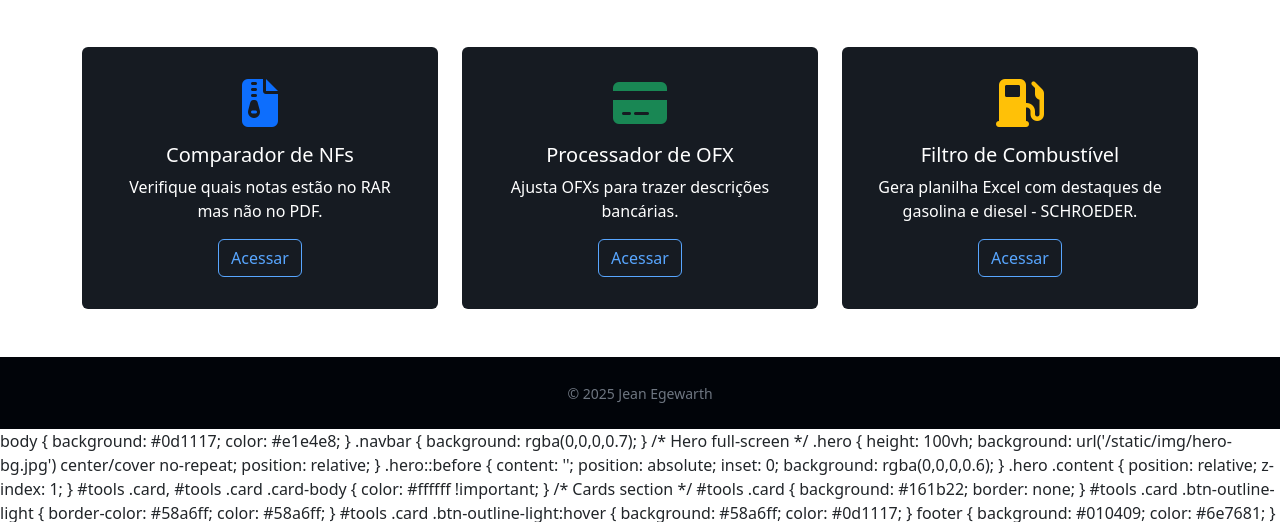
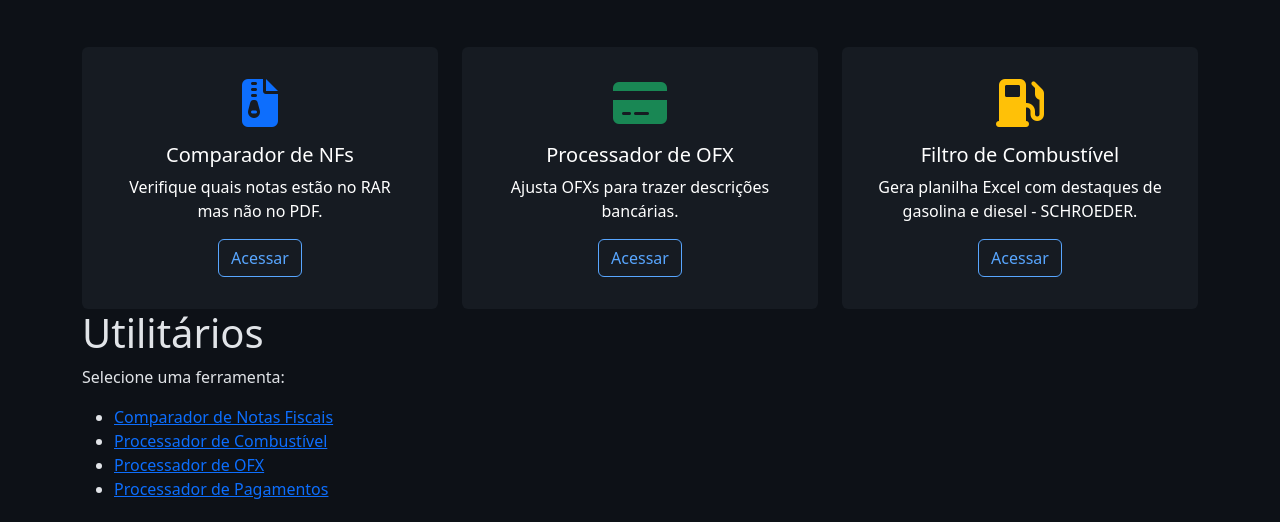
Before and after one commit to Egewarth05/Utilitarios, a Flask app: page / in a window 1280 px wide. Shown: the part 801-1323 px from the top of the page. Run offline with Flask 3, Linux system fonts and the light colour scheme.

Commit message:
Update index.html

```diff
--- a/templates/index.html
+++ b/templates/index.html
@@ -3,15 +3,6 @@
 <head>
   <meta charset="UTF-8" />
   <title>Utilitários Internos</title>
-  <!-- Bootstrap e FontAwesome para ícones -->
-  <link href="https://cdn.jsdelivr.net/npm/bootstrap@5.3.0/dist/css/bootstrap.min.css" rel="stylesheet"/>
-  <link href="https://cdnjs.cloudflare.com/ajax/libs/font-awesome/6.4.0/css/all.min.css" rel="stylesheet"/>
-  <style><!DOCTYPE html>
-<html lang="pt-BR">
-<head>
-  <meta charset="UTF-8" />
-  <title>Utilitários Internos</title>
-  <!-- Bootstrap e FontAwesome para ícones -->
   <link href="https://cdn.jsdelivr.net/npm/bootstrap@5.3.0/dist/css/bootstrap.min.css" rel="stylesheet"/>
   <link href="https://cdnjs.cloudflare.com/ajax/libs/font-awesome/6.4.0/css/all.min.css" rel="stylesheet"/>
   <style>
@@ -63,15 +54,12 @@
 </head>
 <body>
 
-  <!-- Navbar fixa -->
   <nav class="navbar navbar-expand-lg navbar-dark fixed-top">
   <div class="container">
     <a class="navbar-brand d-flex align-items-center" href="#">
-      <!-- Logo esticada (ajuste width/height conforme necessário) -->
       <img src="{{ url_for('static', filename='img/inatec-logo.png') }}"
            alt="INATEC"
            style="height:50px; width:auto; max-width:200px; object-fit:contain;">
-      <!-- Se quiser manter o texto ao lado: -->
       <span class="ms-3">Utilitários</span>
     </a>
     <button class="navbar-toggler" data-bs-toggle="collapse" data-bs-target="#navMenu">
@@ -87,7 +75,6 @@
 
     <header class="hero d-flex align-items-center justify-content-center text-center text-white">
     <div class="content container">
-        <!-- REMOVIDA A LOGO CENTRAL -->
         <h1 class="display-4 fw-bold">Utilitários Internos</h1>
         <p class="lead mb-4">Facilitadores de tarefas do escritório</p>
         <a href="#tools" class="btn btn-primary btn-lg">Ver Ferramentas</a>
@@ -98,7 +85,6 @@
     <div class="container">
       <div class="row g-4">
 
-        <!-- Comparador NF -->
         <div class="col-md-4">
           <div class="card h-100 text-center p-3">
             <div class="card-body">
@@ -110,7 +96,6 @@
           </div>
         </div>
 
-        <!-- OFX Processor -->
         <div class="col-md-4">
           <div class="card h-100 text-center p-3">
             <div class="card-body">
@@ -122,7 +107,6 @@
           </div>
         </div>
 
-        <!-- Combustível Processor -->
         <div class="col-md-4">
           <div class="card h-100 text-center p-3">
             <div class="card-body">
@@ -134,11 +118,31 @@
           </div>
         </div>
 
+        <div class="container">
+          <h1>Utilitários</h1>
+          <p>Selecione uma ferramenta:</p>
+          <ul>
+              <li><a href="/nf_comparador">Comparador de Notas Fiscais</a></li>
+              <li><a href="/combustivel">Processador de Combustível</a></li>
+              <li><a href="/ofx_processador">Processador de OFX</a></li>
+              <li><a href="/pagamentos">Processador de Pagamentos</a></li> </ul>
+        </div>
+
+        <div class="col-md-4">
+          <div class="card h-100 text-center p-3">
+            <div class="card-body">
+              <i class="fas fa-file-invoice fa-3x mb-3 text-info"></i>
+              <h5 class="card-title">Processador de Folha</h5>
+              <p class="card-text">Formata e gera relatórios de folha de pagamento - SCHROEDER. </p>
+              <a href="{{ url_for('folha_pagamento') }}" class="btn btn-outline-light">Acessar</a>
+            </div>
+          </div>
+        </div>
+
       </div>
     </div>
   </section>
 
-  <!-- Footer simples -->
   <footer id="contact" class="py-4 text-center">
     <div class="container">
       <small>© 2025 Jean Egewarth</small>
@@ -148,137 +152,3 @@
   <script src="https://cdn.jsdelivr.net/npm/bootstrap@5.3.0/dist/js/bootstrap.bundle.min.js"></script>
 </body>
 </html>
-
-    body {
-      background: #0d1117;
-      color: #e1e4e8;
-    }
-    .navbar {
-      background: rgba(0,0,0,0.7);
-    }
-    /* Hero full-screen */
-    .hero {
-      height: 100vh;
-      background: url('/static/img/hero-bg.jpg') center/cover no-repeat;
-      position: relative;
-    }
-    .hero::before {
-      content: '';
-      position: absolute;
-      inset: 0;
-      background: rgba(0,0,0,0.6);
-    }
-    .hero .content {
-      position: relative;
-      z-index: 1;
-    }
-    #tools .card,
-    #tools .card .card-body {
-    color: #ffffff !important;
-    }
-    /* Cards section */
-    #tools .card {
-      background: #161b22;
-      border: none;
-    }
-    #tools .card .btn-outline-light {
-      border-color: #58a6ff;
-      color: #58a6ff;
-    }
-    #tools .card .btn-outline-light:hover {
-      background: #58a6ff;
-      color: #0d1117;
-    }
-    footer {
-      background: #010409;
-      color: #6e7681;
-    }
-  </style>
-</head>
-<body>
-
-  <!-- Navbar fixa -->
-  <nav class="navbar navbar-expand-lg navbar-dark fixed-top">
-  <div class="container">
-    <a class="navbar-brand d-flex align-items-center" href="#">
-      <!-- Logo esticada (ajuste width/height conforme necessário) -->
-      <img src="{{ url_for('static', filename='img/inatec-logo.png') }}"
-           alt="INATEC"
-           style="height:50px; width:auto; max-width:200px; object-fit:contain;">
-      <!-- Se quiser manter o texto ao lado: -->
-      <span class="ms-3">Utilitários</span>
-    </a>
-    <button class="navbar-toggler" data-bs-toggle="collapse" data-bs-target="#navMenu">
-      <span class="navbar-toggler-icon"></span>
-    </button>
-      <div class="collapse navbar-collapse" id="navMenu">
-        <ul class="navbar-nav ms-auto">
-          <li class="nav-item"><a class="nav-link" href="#tools">Ferramentas</a></li>
-        </ul>
-      </div>
-    </div>
-  </nav>
-
-    <header class="hero d-flex align-items-center justify-content-center text-center text-white">
-    <div class="content container">
-        <!-- REMOVIDA A LOGO CENTRAL -->
-        <h1 class="display-4 fw-bold">Utilitários Internos</h1>
-        <p class="lead mb-4">Facilitadores de tarefas do escritório</p>
-        <a href="#tools" class="btn btn-primary btn-lg">Ver Ferramentas</a>
-    </div>
-    </header>
-
-  <section id="tools" class="py-5">
-    <div class="container">
-      <div class="row g-4">
-
-        <!-- Comparador NF -->
-        <div class="col-md-4">
-          <div class="card h-100 text-center p-3">
-            <div class="card-body">
-              <i class="fas fa-file-archive fa-3x mb-3 text-primary"></i>
-              <h5 class="card-title">Comparador de NFs</h5>
-              <p class="card-text">Verifique quais notas estão no RAR mas não no PDF.</p>
-              <a href="{{ url_for('nf_comparador') }}" class="btn btn-outline-light">Acessar</a>
-            </div>
-          </div>
-        </div>
-
-        <!-- OFX Processor -->
-        <div class="col-md-4">
-          <div class="card h-100 text-center p-3">
-            <div class="card-body">
-              <i class="fas fa-credit-card fa-3x mb-3 text-success"></i>
-              <h5 class="card-title">Processador de OFX</h5>
-              <p class="card-text">Ajusta OFXs para trazer descrições bancárias.</p>
-              <a href="{{ url_for('ofx_processador') }}" class="btn btn-outline-light">Acessar</a>
-            </div>
-          </div>
-        </div>
-
-        <!-- Combustível Processor -->
-        <div class="col-md-4">
-          <div class="card h-100 text-center p-3">
-            <div class="card-body">
-              <i class="fas fa-gas-pump fa-3x mb-3 text-warning"></i>
-              <h5 class="card-title">Filtro de Combustível</h5>
-              <p class="card-text">Gera planilha Excel com destaques de gasolina e diesel - SCHROEDER.</p>
-              <a href="{{ url_for('combustivel') }}" class="btn btn-outline-light">Acessar</a>
-            </div>
-          </div>
-        </div>
-
-      </div>
-    </div>
-  </section>
-
-  <!-- Footer simples -->
-  <footer id="contact" class="py-4 text-center">
-    <div class="container">
-      <small>© 2025 Jean Egewarth</small>
-    </div>
-  </footer>
-
-  <script src="https://cdn.jsdelivr.net/npm/bootstrap@5.3.0/dist/js/bootstrap.bundle.min.js"></script>
-</body>
-</html>
```
